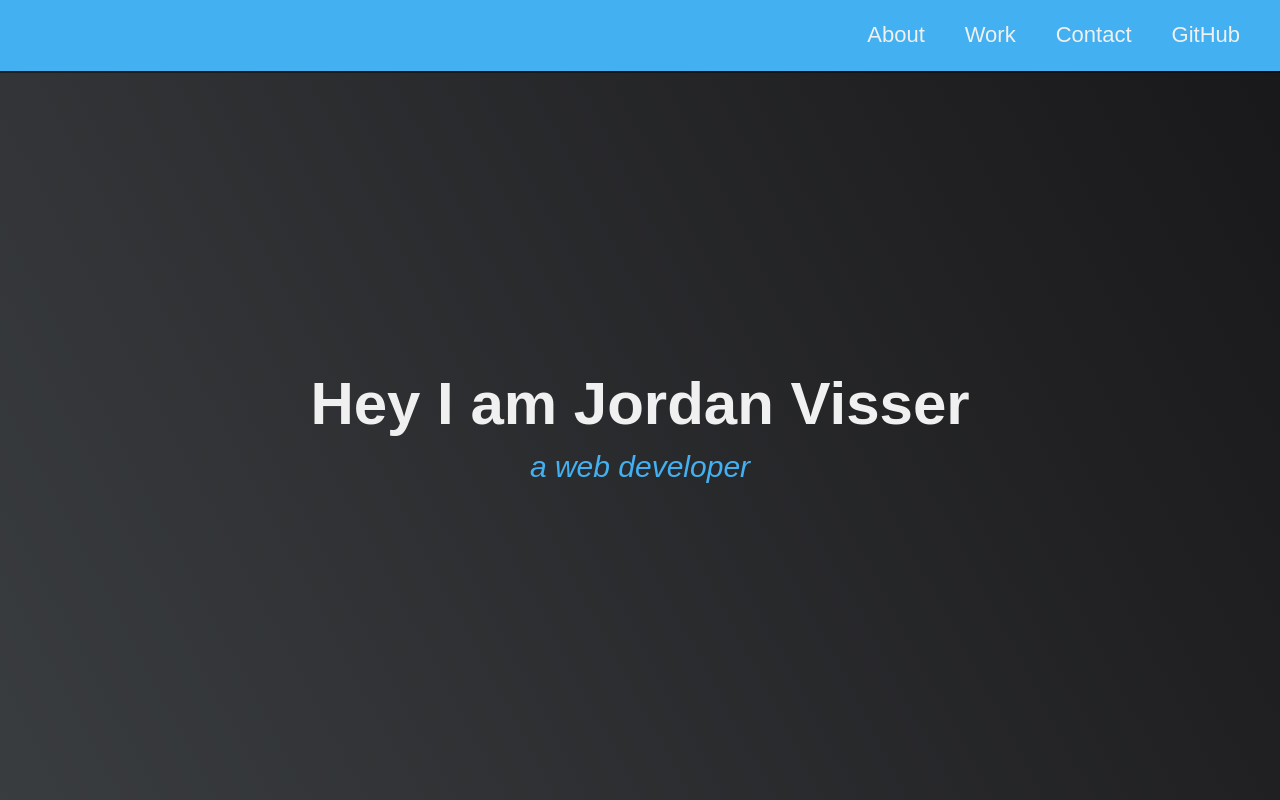
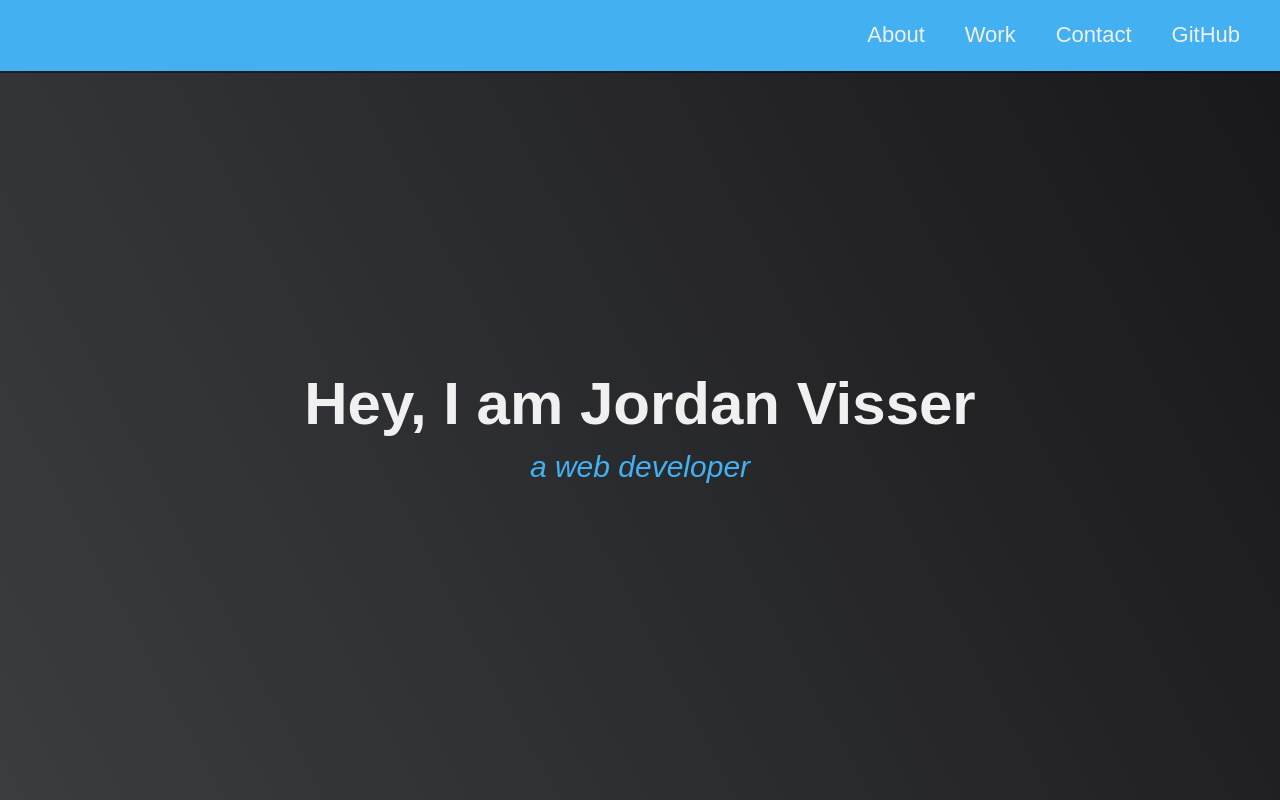
Before and after one commit to JordanVisser/website, a plain HTML site: page Portfolio.html in a window 1280 px wide. Shown: the top 800 px of the page. Drawn offline with Linux system fonts and the light colour scheme.

Commit message:
Update Portfolio.html

```diff
--- a/Portfolio.html
+++ b/Portfolio.html
@@ -27,7 +27,7 @@
 </nav>
 
 <section id="welcome-section" class="welcome-section">
-  <h1>Hey I am Jordan Visser</h1>
+  <h1>Hey, I am Jordan Visser</h1>
   <p>a web developer</p>
 </section>
 
```
